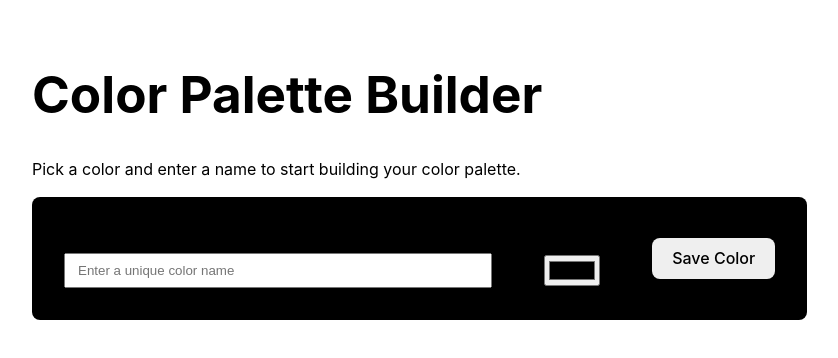
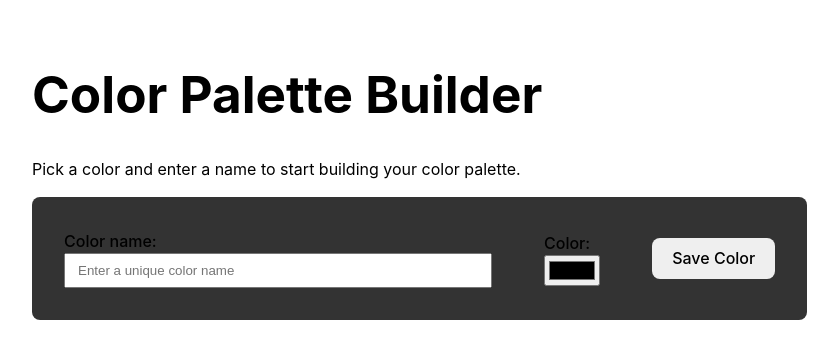
Before and after one commit to lauraturk/react-interview-public, a React (Vite) app: page / in a window 1280 px wide. Shown: the top 358 px of the page, without its empty margins (0-838 px from the left). Built offline with nearby package versions, Linux system fonts and the light colour scheme.

Commit message:
Remove commented code

```diff
--- a/src/components/ColorSelector.tsx
+++ b/src/components/ColorSelector.tsx
@@ -31,8 +31,8 @@ export function ColorSelector({ addColor, onSubmit: doSubmit }: Props) {
   return (
     // @TODO: re-implement without `form` element and `onSubmit` method.
     <form className="colorSelector" onSubmit={onSubmit}>
-      <Name update={setHex} />
-      <Color update={setName} />
+      <Name update={setName} />
+      <Color update={setHex} />
       <div>
         <button type="submit">Save Color</button>
       </div>
--- a/src/tokens.css
+++ b/src/tokens.css
@@ -2,7 +2,7 @@
   --COLOR--link: #646cff;
   --COLOR--link--hover: #535bf2;
 
-  --COLOR--ColorSelector--background: black;
+  --COLOR--ColorSelector--background: #333333;
 
   --LAYOUT--SIZE--border-radius: 8px;
 }
```
Also changed, not shown: src/App.tsx (+1 -6 lines).
